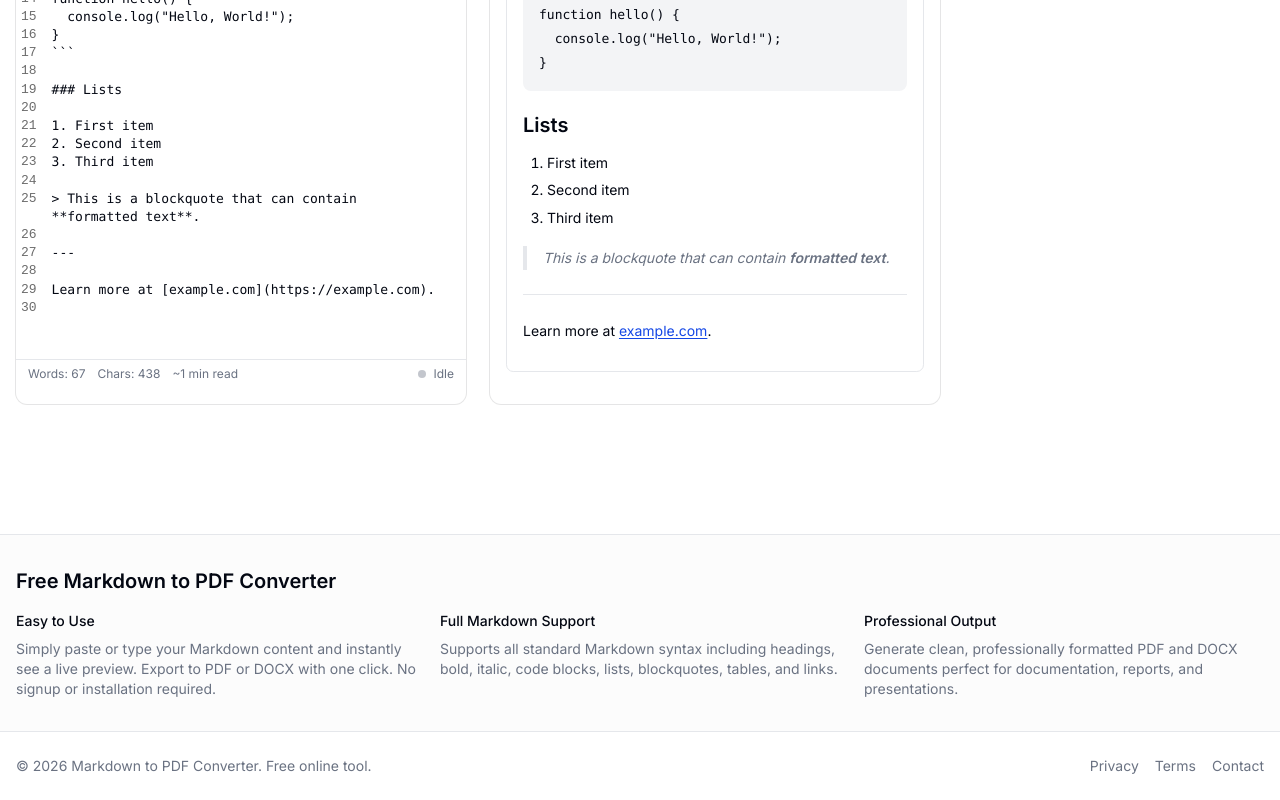
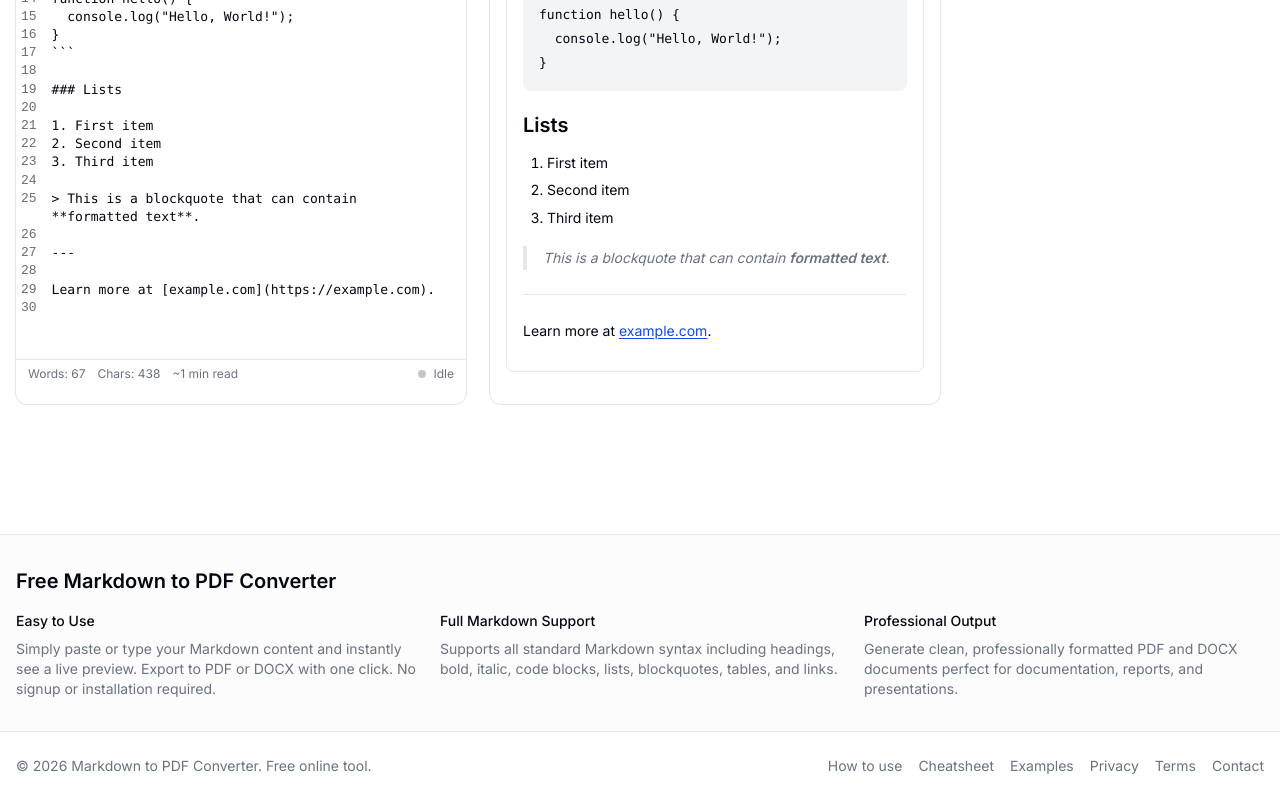
Before and after one commit to YOUSSEFELJAYAD/mark-to-pdf, a Next.js app: page / in a window 1280 px wide. Shown: the part 829-1629 px from the top of the page. Built offline with nearby package versions, Linux system fonts and the light colour scheme; no server answers.

Commit message:
feat(seo): replace dead footer links with real navigation

```diff
--- a/app/page.tsx
+++ b/app/page.tsx
@@ -1,6 +1,7 @@
 import { MarkdownConverter } from "@/components/markdown-converter"
 import { AdBanner } from "@/components/ads/ad-banner"
 import { AdSidebar } from "@/components/ads/ad-sidebar"
+import { SiteFooter } from "@/components/seo/site-footer"
 
 export default function Page() {
   return (
@@ -82,20 +83,7 @@ export default function Page() {
       </section>
 
       {/* Footer */}
-      <footer className="border-t">
-        <div className="container mx-auto px-4 py-6">
-          <div className="flex flex-col md:flex-row items-center justify-between gap-4">
-            <p className="text-sm text-muted-foreground">
-              © {new Date().getFullYear()} Markdown to PDF Converter. Free online tool.
-            </p>
-            <nav className="flex gap-4 text-sm text-muted-foreground">
-              <a href="#" className="hover:text-foreground transition-colors">Privacy</a>
-              <a href="#" className="hover:text-foreground transition-colors">Terms</a>
-              <a href="#" className="hover:text-foreground transition-colors">Contact</a>
-            </nav>
-          </div>
-        </div>
-      </footer>
+      <SiteFooter />
     </main>
   )
 }
--- /dev/null
+++ b/components/seo/site-footer.tsx
@@ -0,0 +1,23 @@
+import Link from "next/link"
+
+export function SiteFooter() {
+  return (
+    <footer className="border-t">
+      <div className="container mx-auto px-4 py-6">
+        <div className="flex flex-col md:flex-row items-center justify-between gap-4">
+          <p className="text-sm text-muted-foreground">
+            © {new Date().getFullYear()} Markdown to PDF Converter. Free online tool.
+          </p>
+          <nav className="flex flex-wrap gap-4 text-sm text-muted-foreground" aria-label="Site footer">
+            <Link href="/how-to-convert-markdown-to-pdf" className="hover:text-foreground transition-colors">How to use</Link>
+            <Link href="/markdown-cheatsheet" className="hover:text-foreground transition-colors">Cheatsheet</Link>
+            <Link href="/examples" className="hover:text-foreground transition-colors">Examples</Link>
+            <Link href="/privacy" className="hover:text-foreground transition-colors">Privacy</Link>
+            <Link href="/terms" className="hover:text-foreground transition-colors">Terms</Link>
+            <Link href="/contact" className="hover:text-foreground transition-colors">Contact</Link>
+          </nav>
+        </div>
+      </div>
+    </footer>
+  )
+}
```
